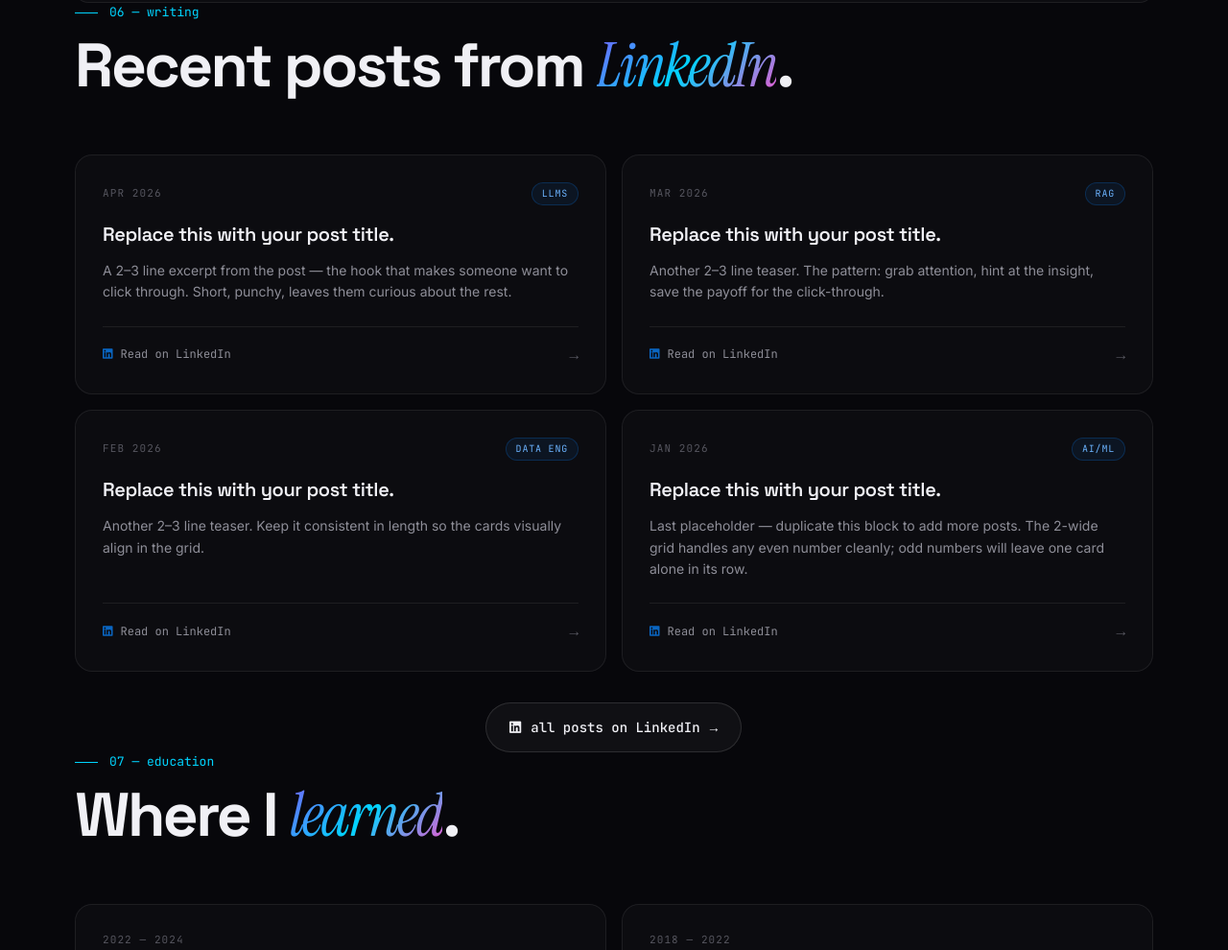
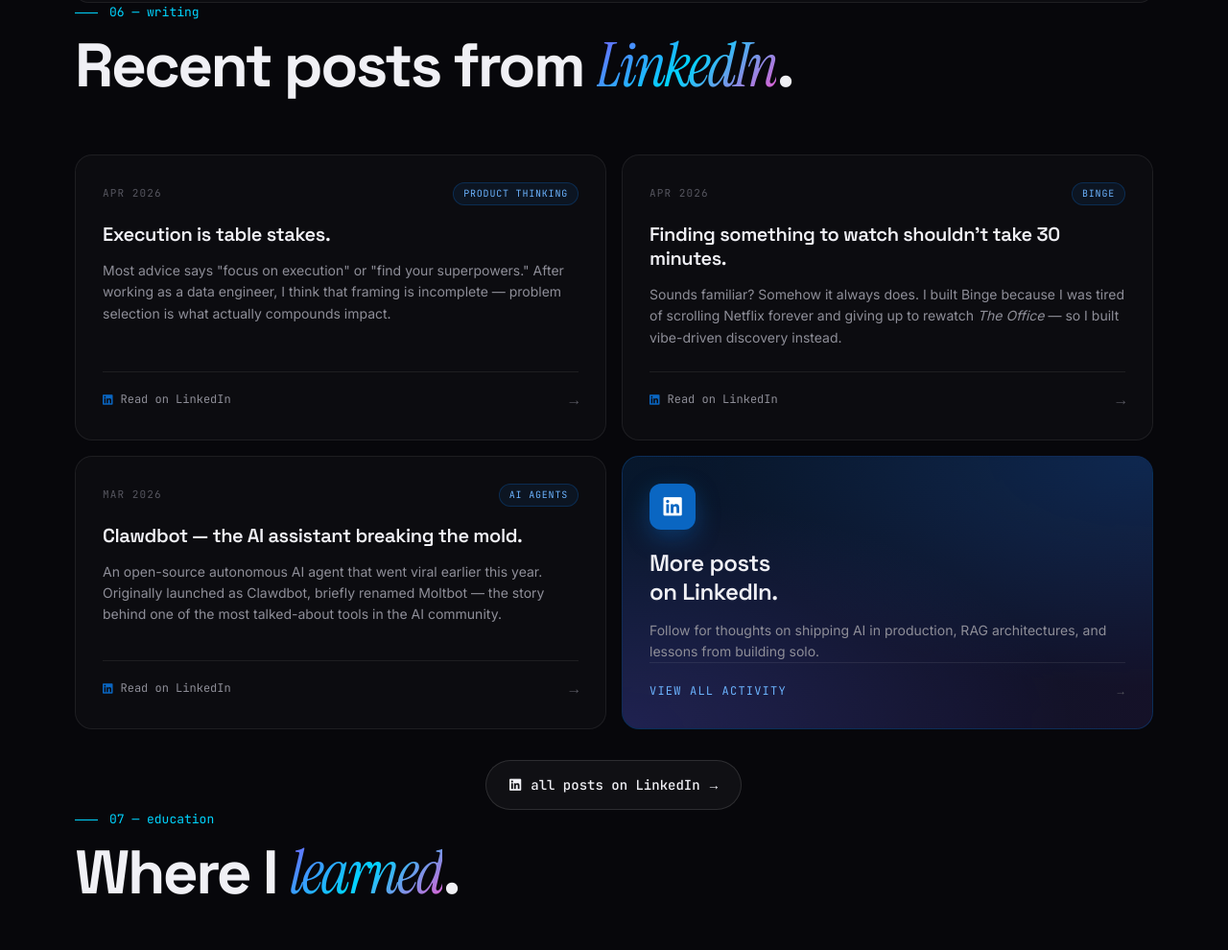
Before and after one commit to rohansawant07/rohansawant07.github.io, a plain HTML site: page index.html in a window 1280 px wide. Shown: the part 6277-7267 px from the top of the page at 96% size. Drawn offline with Linux system fonts and the light colour scheme.

Commit message:
Wire up real LinkedIn posts in Writing section

```diff
--- a/index.html
+++ b/index.html
@@ -1794,59 +1794,59 @@
   </div>
   <div class="posts-grid">
 
-    <!-- ===== POST 1 — EDIT ME ===== -->
-    <a class="post-card" href="https://www.linkedin.com/in/rohansawant07/" target="_blank" rel="noopener">
+    <!-- POST 1 -->
+    <a class="post-card" href="https://www.linkedin.com/posts/rohansawant07_productthinking-ai-dataengineering-share-7454897055929614336-kzKl" target="_blank" rel="noopener">
       <div class="post-meta">
         <span class="post-date">Apr 2026</span>
-        <span class="post-topic">LLMs</span>
-      </div>
-      <h3 class="post-title">Replace this with your post title.</h3>
-      <p class="post-excerpt">A 2–3 line excerpt from the post — the hook that makes someone want to click through. Short, punchy, leaves them curious about the rest.</p>
+        <span class="post-topic">Product Thinking</span>
+      </div>
+      <h3 class="post-title">Execution is table stakes.</h3>
+      <p class="post-excerpt">Most advice says "focus on execution" or "find your superpowers." After working as a data engineer, I think that framing is incomplete — problem selection is what actually compounds impact.</p>
       <div class="post-foot">
         <span class="post-link"><i class="fa-brands fa-linkedin"></i> Read on LinkedIn</span>
         <span class="post-arrow">→</span>
       </div>
     </a>
 
-    <!-- ===== POST 2 — EDIT ME ===== -->
-    <a class="post-card" href="https://www.linkedin.com/in/rohansawant07/" target="_blank" rel="noopener">
+    <!-- POST 2 -->
+    <a class="post-card" href="https://www.linkedin.com/posts/rohansawant07_ai-dataengineering-productthinking-ugcPost-7451305598446510080-Yvef" target="_blank" rel="noopener">
       <div class="post-meta">
-        <span class="post-date">Mar 2026</span>
-        <span class="post-topic">RAG</span>
-      </div>
-      <h3 class="post-title">Replace this with your post title.</h3>
-      <p class="post-excerpt">Another 2–3 line teaser. The pattern: grab attention, hint at the insight, save the payoff for the click-through.</p>
+        <span class="post-date">Apr 2026</span>
+        <span class="post-topic">Binge</span>
+      </div>
+      <h3 class="post-title">Finding something to watch shouldn't take 30 minutes.</h3>
+      <p class="post-excerpt">Sounds familiar? Somehow it always does. I built Binge because I was tired of scrolling Netflix forever and giving up to rewatch <em>The Office</em> — so I built vibe-driven discovery instead.</p>
       <div class="post-foot">
         <span class="post-link"><i class="fa-brands fa-linkedin"></i> Read on LinkedIn</span>
         <span class="post-arrow">→</span>
       </div>
     </a>
 
-    <!-- ===== POST 3 — EDIT ME ===== -->
-    <a class="post-card" href="https://www.linkedin.com/in/rohansawant07/" target="_blank" rel="noopener">
+    <!-- POST 3 -->
+    <a class="post-card" href="https://www.linkedin.com/posts/rohansawant07_clawdbot-the-ai-assistant-thats-breaking-share-7429596145812877312-ixvK" target="_blank" rel="noopener">
       <div class="post-meta">
-        <span class="post-date">Feb 2026</span>
-        <span class="post-topic">Data Eng</span>
-      </div>
-      <h3 class="post-title">Replace this with your post title.</h3>
-      <p class="post-excerpt">Another 2–3 line teaser. Keep it consistent in length so the cards visually align in the grid.</p>
+        <span class="post-date">Mar 2026</span>
+        <span class="post-topic">AI Agents</span>
+      </div>
+      <h3 class="post-title">Clawdbot — the AI assistant breaking the mold.</h3>
+      <p class="post-excerpt">An open-source autonomous AI agent that went viral earlier this year. Originally launched as Clawdbot, briefly renamed Moltbot — the story behind one of the most talked-about tools in the AI community.</p>
       <div class="post-foot">
         <span class="post-link"><i class="fa-brands fa-linkedin"></i> Read on LinkedIn</span>
         <span class="post-arrow">→</span>
       </div>
     </a>
 
-    <!-- ===== POST 4 — EDIT ME ===== -->
-    <a class="post-card" href="https://www.linkedin.com/in/rohansawant07/" target="_blank" rel="noopener">
-      <div class="post-meta">
-        <span class="post-date">Jan 2026</span>
-        <span class="post-topic">AI/ML</span>
-      </div>
-      <h3 class="post-title">Replace this with your post title.</h3>
-      <p class="post-excerpt">Last placeholder — duplicate this block to add more posts. The 2-wide grid handles any even number cleanly; odd numbers will leave one card alone in its row.</p>
-      <div class="post-foot">
-        <span class="post-link"><i class="fa-brands fa-linkedin"></i> Read on LinkedIn</span>
-        <span class="post-arrow">→</span>
+    <!-- POST 4 — "view all" CTA card -->
+    <a class="post-card post-cta-card" href="https://www.linkedin.com/in/rohansawant07/recent-activity/all/" target="_blank" rel="noopener">
+      <div class="cta-card-bg"></div>
+      <div class="cta-card-inner">
+        <div class="cta-card-icon"><i class="fa-brands fa-linkedin"></i></div>
+        <h3 class="post-title" style="font-size:24px;">More posts<br>on LinkedIn.</h3>
+        <p class="post-excerpt" style="margin-bottom:0;">Follow for thoughts on shipping AI in production, RAG architectures, and lessons from building solo.</p>
+        <div class="cta-card-foot">
+          <span>view all activity</span>
+          <span class="post-arrow">→</span>
+        </div>
       </div>
     </a>
 
@@ -1964,6 +1964,52 @@
     justify-content: center;
     margin-top: 32px;
   }
+  /* Featured CTA card */
+  .post-cta-card {
+    background: linear-gradient(135deg, rgba(10,102,194,0.18), rgba(124,92,255,0.12));
+    border-color: rgba(10,102,194,0.3);
+    overflow: hidden;
+  }
+  .post-cta-card .cta-card-bg {
+    position: absolute;
+    inset: 0;
+    background:
+      radial-gradient(ellipse at top right, rgba(10,102,194,0.25), transparent 60%),
+      radial-gradient(ellipse at bottom left, rgba(124,92,255,0.18), transparent 60%);
+    pointer-events: none;
+  }
+  .post-cta-card .cta-card-inner {
+    position: relative;
+    display: flex;
+    flex-direction: column;
+    height: 100%;
+  }
+  .post-cta-card .cta-card-icon {
+    width: 48px; height: 48px;
+    border-radius: 12px;
+    background: #0a66c2;
+    display: flex;
+    align-items: center;
+    justify-content: center;
+    color: white;
+    font-size: 22px;
+    margin-bottom: 20px;
+    box-shadow: 0 8px 24px rgba(10,102,194,0.4);
+  }
+  .post-cta-card .cta-card-foot {
+    margin-top: auto;
+    padding-top: 20px;
+    border-top: 1px solid rgba(255,255,255,0.08);
+    display: flex;
+    justify-content: space-between;
+    align-items: center;
+    font-family: 'JetBrains Mono', monospace;
+    font-size: 12px;
+    text-transform: uppercase;
+    letter-spacing: 0.1em;
+    color: #6cb4ff;
+  }
+  .post-cta-card:hover { border-color: rgba(10,102,194,0.5); }
   @media (max-width: 900px) {
     .posts-grid { grid-template-columns: 1fr; }
   }
```
